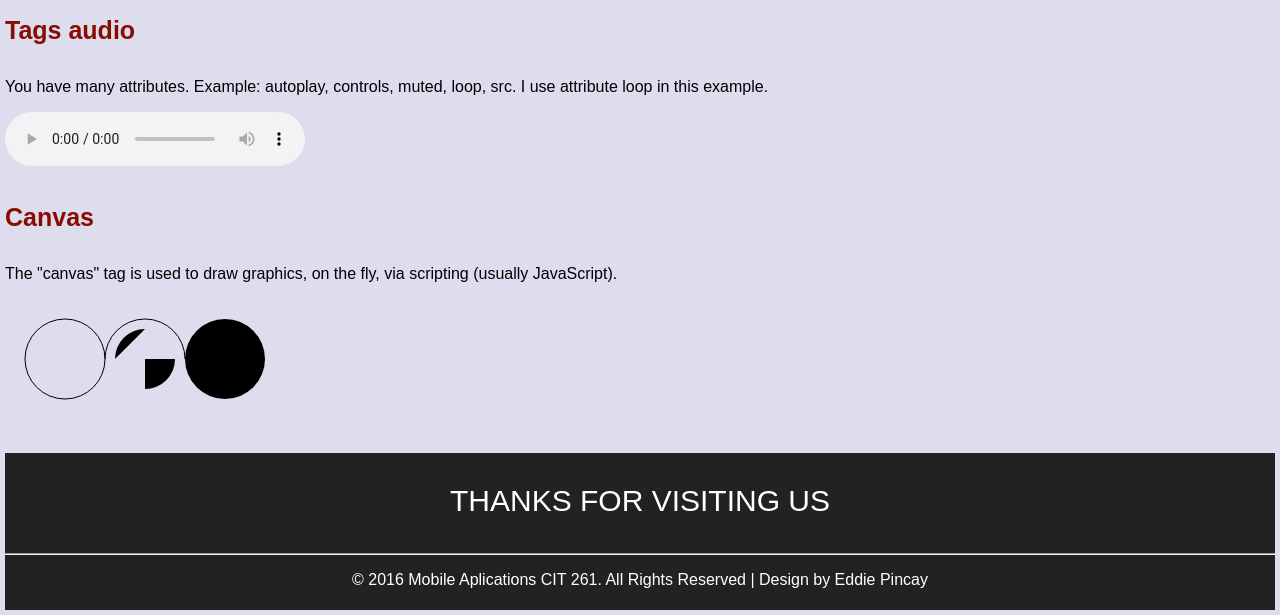
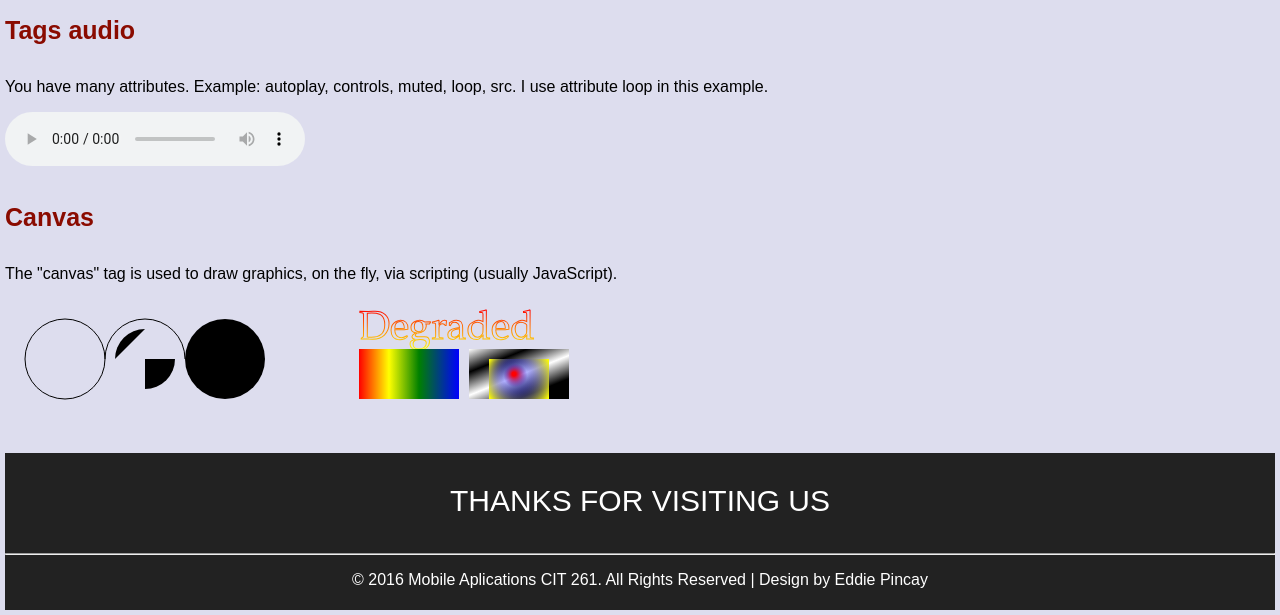
Before and after one commit to epincay/MobileApplication, a plain HTML site: page Tags.html in a window 1280 px wide. Shown: the part 650-1265 px from the top of the page. Drawn offline with Linux system fonts and the light colour scheme.

Commit message:
HTML5 Tags - Video, Audio, and Canvas

```diff
--- a/Tags.html
+++ b/Tags.html
@@ -33,6 +33,7 @@ and open the template in the editor.
         <h4>Canvas</h4>
         <p>The "canvas" tag is used to draw graphics, on the fly, via scripting (usually JavaScript).</p>
         <canvas id="myCanvas">Your browser does not support the HTML5 canvas tag.</canvas>
+        <canvas id="myCanvas1">Your browser does not support the HTML5 canvas tag.</canvas>
 
             <!-- Footer Section -->
         <section class="footer">
@@ -49,30 +50,65 @@ and open the template in the editor.
             var cxt = c.getContext("2d");
 
             cxt.beginPath();
-            cxt.arc(60,60,40,0,Math.PI*2,true); //arc(x,y,radio,angulo_inicio,angulo_final,sentido[antihorario-true / horario-false])
+            cxt.arc(60,60,40,0,Math.PI*2,true);
             cxt.closePath;
             cxt.stroke();
 
             cxt.beginPath();
-            cxt.arc(140,60,40,0,Math.PI,true); // Un arco de medio circulo en sentido antihorario
+            cxt.arc(140,60,40,0,Math.PI,true);
             cxt.closePath;
             cxt.stroke();
 
             cxt.beginPath();
-            cxt.arc(220,60,40,0,Math.PI*2,false); // Dibuja el circulo en sentido horario
-            cxt.closePath;
-            cxt.fill(); // Un circulo relleno
-
-            cxt.beginPath();
-            cxt.arc(140,60,30,Math.PI,Math.PI*1.5); // Un arco de medio circulo en sentido horario
+            cxt.arc(220,60,40,0,Math.PI*2,false);
             cxt.closePath;
             cxt.fill();
 
             cxt.beginPath();
-            cxt.arc(140,60,30,0,Math.PI*0.5); // Un arco de medio circulo en sentido horario
+            cxt.arc(140,60,30,Math.PI,Math.PI*1.5);
+            cxt.closePath;
+            cxt.fill();
+
+            cxt.beginPath();
+            cxt.arc(140,60,30,0,Math.PI*0.5);
             cxt.lineTo(140,60);
             cxt.closePath;
             cxt.fill();
+
+            var c1 = document.getElementById("myCanvas1");
+            var cxt1 = c1.getContext("2d");
+
+            var grt = cxt1.createLinearGradient(0,10,0,50);
+            grt.addColorStop(0,"red");
+            grt.addColorStop(1,"yellow");
+
+            cxt1.strokeStyle = grt;
+            cxt1.font = "40px Book Antiqua, Sans-serif";
+            cxt1.strokeText("Degraded",50,40);
+
+            var grt2 = cxt1.createLinearGradient(50,0,150,0);
+            grt2.addColorStop(0,"red");
+            grt2.addColorStop(0.3,"yellow");
+            grt2.addColorStop(0.6,"green");
+            grt2.addColorStop(1,"blue");
+            cxt1.fillStyle = grt2;
+            cxt1.fillRect(50,50, 100, 50);
+
+            var grt3 = cxt1.createLinearGradient(160,50,200,150);
+            grt3.addColorStop(0,"white");
+            grt3.addColorStop(0.2,"black");
+            grt3.addColorStop(0.4,"white");
+            grt3.addColorStop(0.6,"black");
+            cxt1.fillStyle = grt3;
+            cxt1.fillRect(160,50, 100, 50);
+
+            var grt4 = cxt1.createRadialGradient(205,75,2,210,80,35);
+            grt4.addColorStop(0,"red");
+            grt4.addColorStop(0.3,"rgba(0,0,255,0.3)");
+            grt4.addColorStop(1,"#ffff00");
+            cxt1.fillStyle = grt4;
+            cxt1.fillRect(180,60, 60, 40);
+
        </script>
     </body>
 </html>
```
